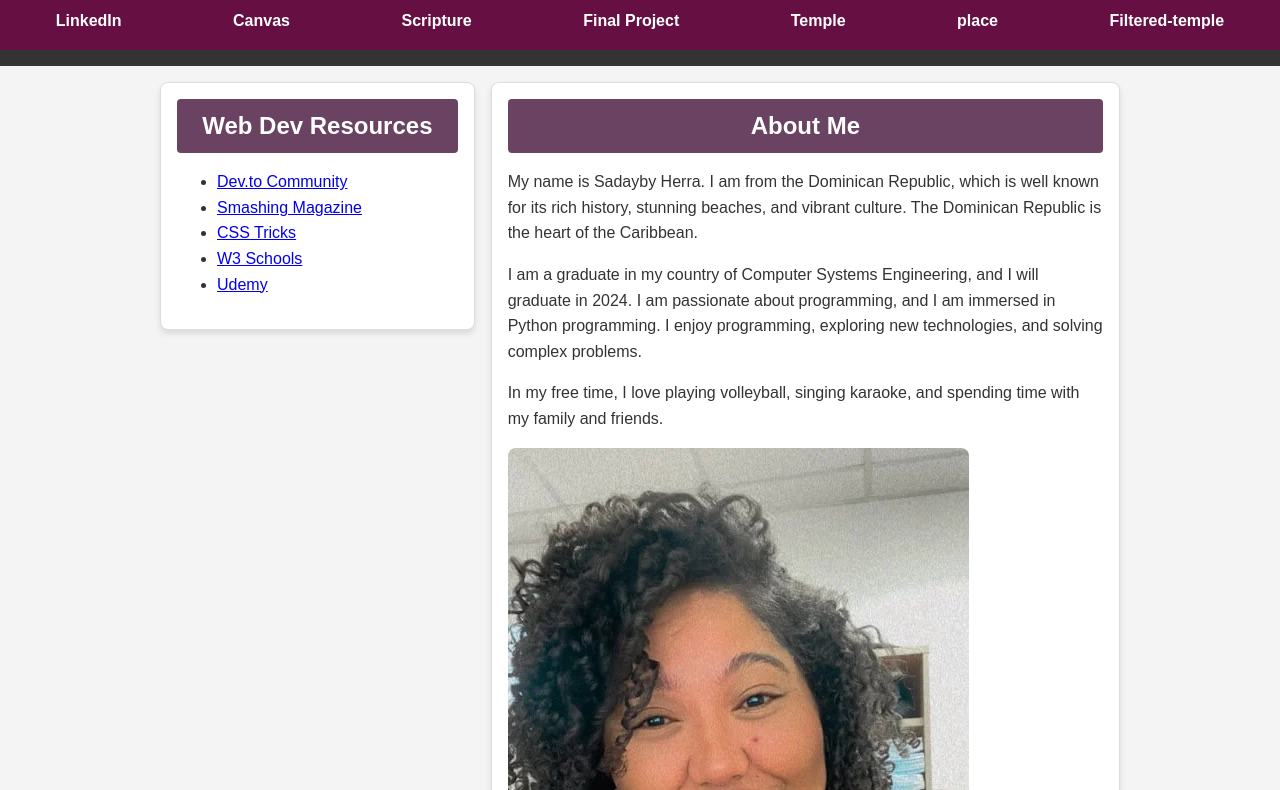
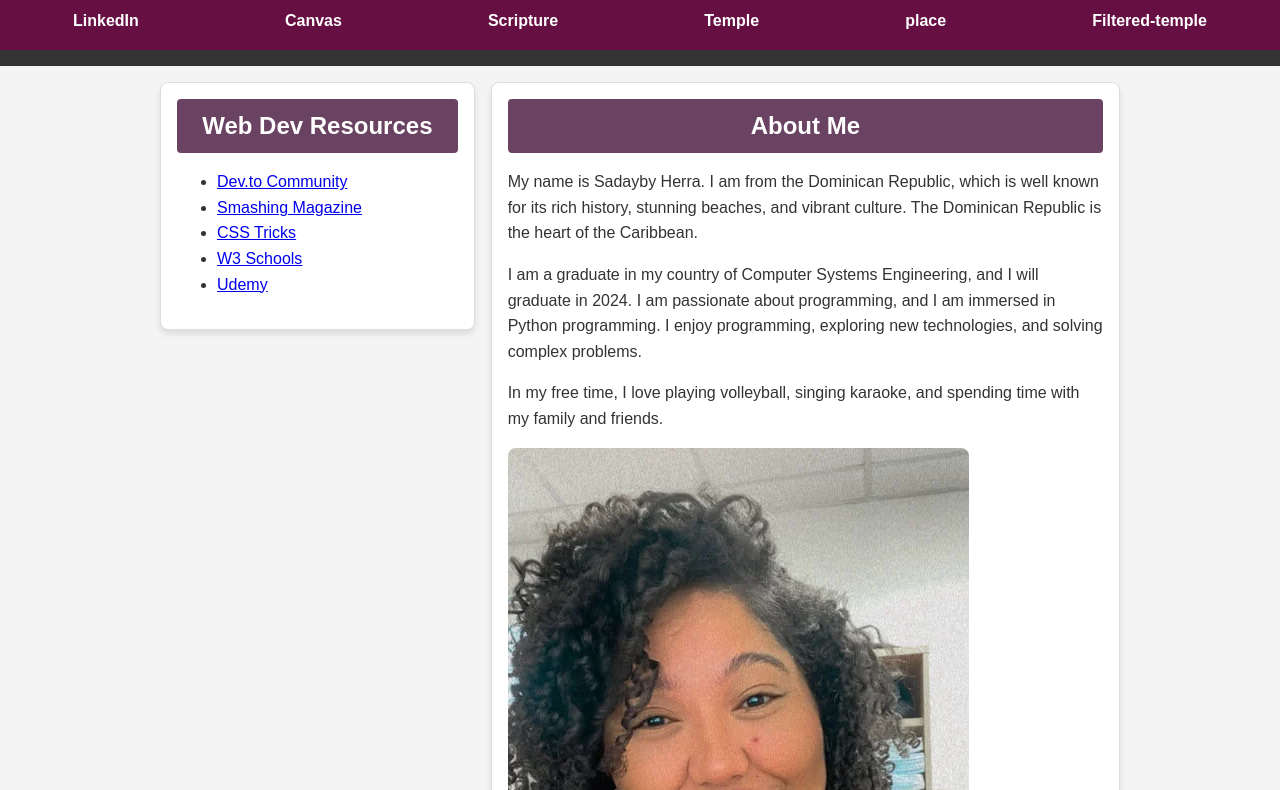
Before and after one commit to SadaybyM/wdd131, a plain HTML site: page index.html in a window 1280 px wide. Shown: the part 75-865 px from the top of the page. Drawn offline with Linux system fonts and the light colour scheme; a web font is replaced by a local one.

Commit message:
Update index.html

```diff
--- a/index.html
+++ b/index.html
@@ -24,7 +24,6 @@
                 <li><a href="https://www.linkedin.com/in/sadayby-margarita-herra-ramirez-640773208" target="_blank">LinkedIn</a></li>
                 <li><a href="https://byupw.instructure.com/" target="_blank">Canvas</a></li>
                 <li><a href="https://www.churchofjesuschrist.org/study/scriptures/bofm/1-ne/3?lang=spa&id=p7#p7" target="_blank">Scripture</a></li>
-                <li><a href="final-project.html">Final Project</a></li>
                 <li> <a href="temples.html">Temple</a> </li>
                 <li><a href="place.html">place</a></li>
                 <li><a href="filtered-temples.html">Filtered-temple</a></li>
```
